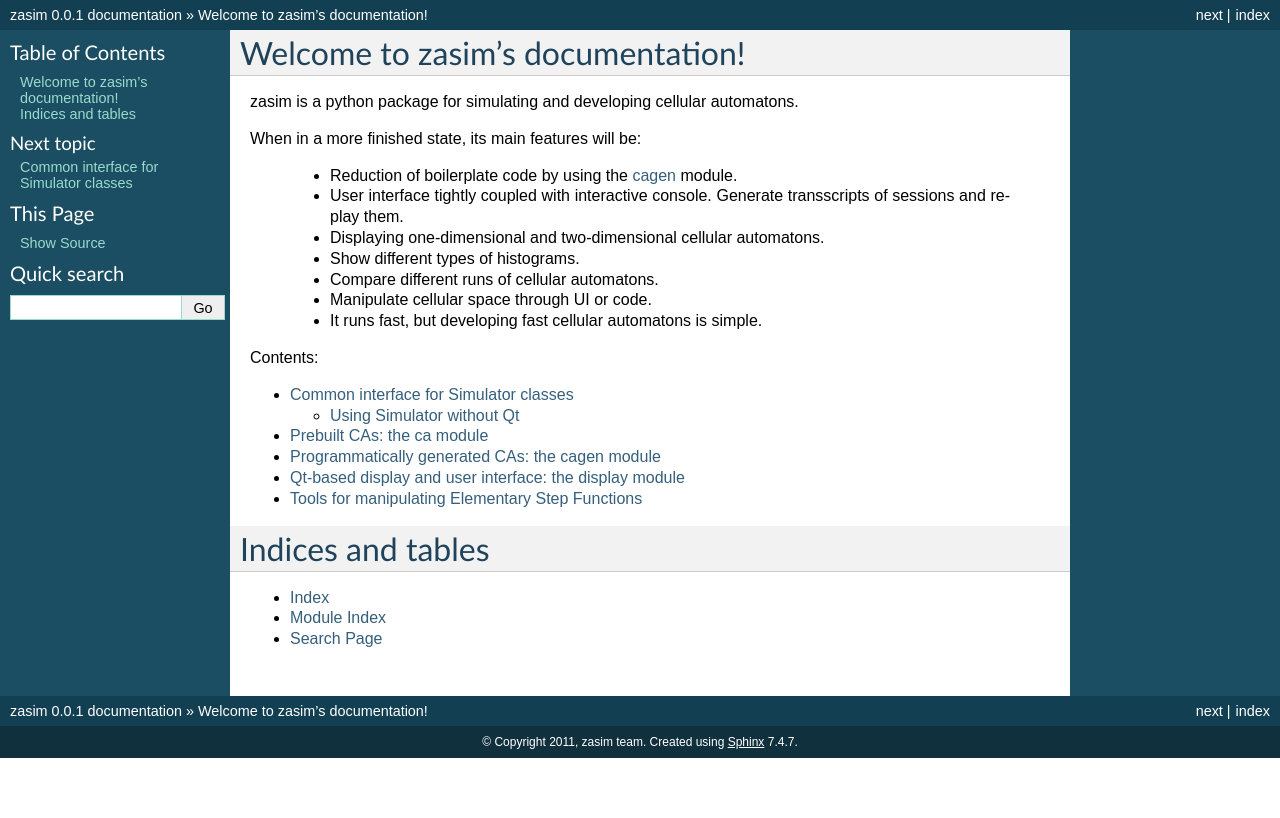
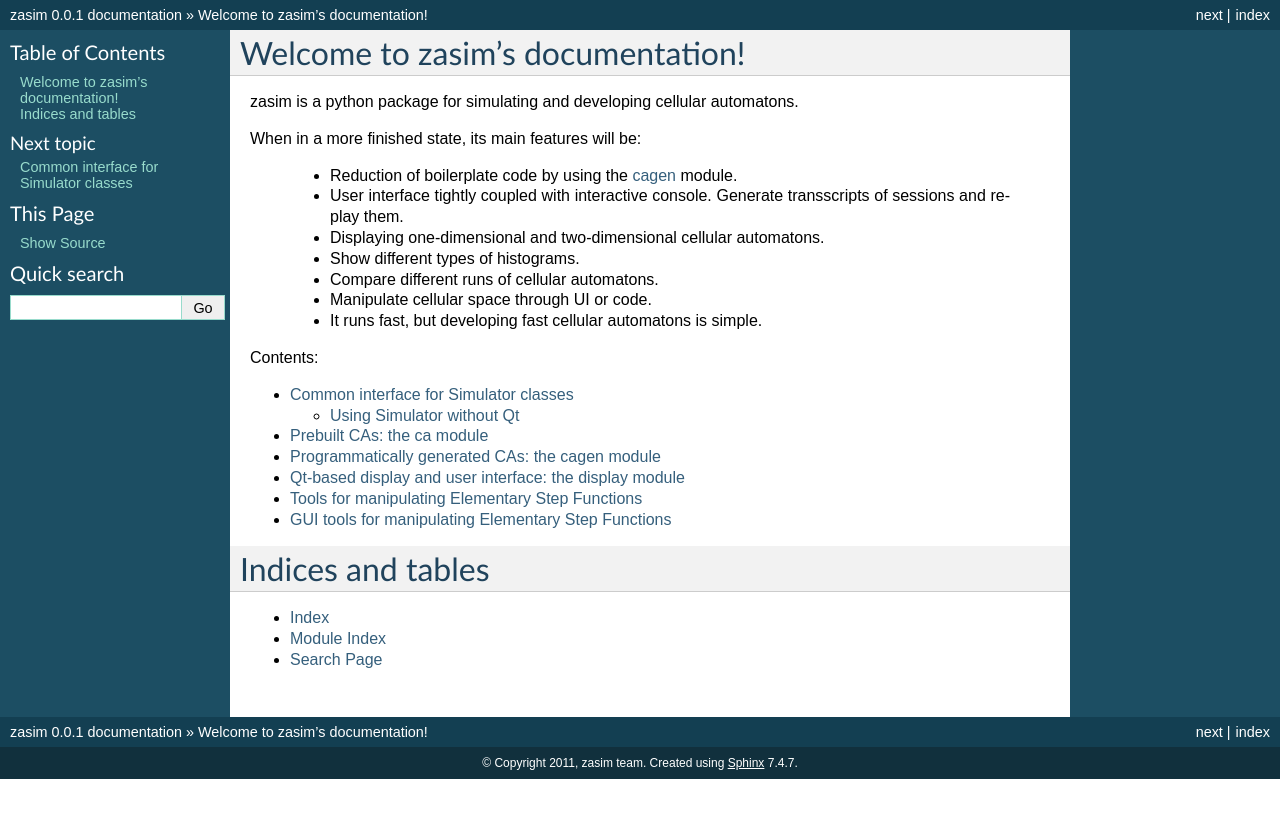
Before and after one commit to timo/zasim, a Sphinx documentation site: the page built from docs/index.rst, in a window 1280 px wide. Shown: the top 818 px of the page. Built offline with Sphinx 7.4.7, drawn with Linux system fonts in a browser that asks for light colours; formulas are drawn with MathJax 3.

Commit message:
put elementarygui back into the docs

```diff
--- /dev/null
+++ b/docs/elementarygui.rst
@@ -0,0 +1,4 @@
+GUI tools for manipulating Elementary Step Functions
+====================================================
+
+.. automodule:: zasim.elementarygui
--- a/docs/index.rst
+++ b/docs/index.rst
@@ -29,6 +29,7 @@ Contents:
    cagen
    display
    elementarytools
+   elementarygui
 
 Indices and tables
 ==================
```
